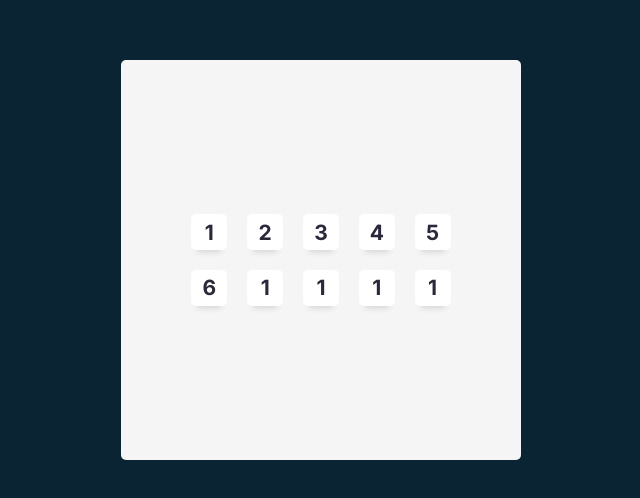
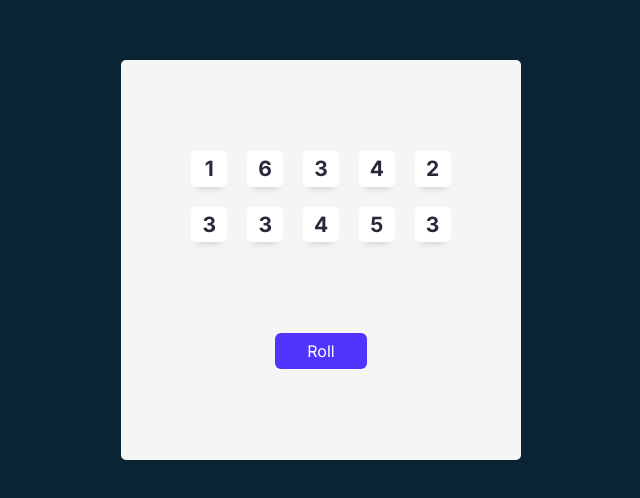
Before and after one commit to tiff3b/Tenzies, a React (Vite) app: page / in a window 1280 px wide. Shown: the part 140-638 px from the top of the page, without its empty margins (319-959 px from the left). Built offline with nearby package versions, Linux system fonts and the light colour scheme.

Commit message:
Added roll button

```diff
--- a/src/App.jsx
+++ b/src/App.jsx
@@ -1,20 +1,32 @@
-import { useState } from 'react'
+import { use, useState } from 'react'
 import Die from "./Die"
 
 export default function App() {
+
+    function generateNewDice(){
+        const newDice = []
+            for (let i =0; i <10; i++) {
+                const rand = Math.ceil(Math.random() * 6)
+                newDice.push(rand)
+            }
+        return newDice
+    }
+    const [newDice, setNewDice] = useState(generateNewDice())
+
+    const diceValues = newDice.map((num,index) => {
+        return <Die key={index} value={num} />
+    })
+
+    function rollDice(){
+        setNewDice(generateNewDice())
+    }
     return (
         <main>
             <div className="dice">
-                <Die value ={1}/>
-                <Die value ={2}/>
-                <Die value ={3}/>
-                <Die value ={4}/>
-                <Die value ={5}/>
-                <Die value ={6}/>
-                <Die value ={1}/>
-                <Die value ={1}/>
-                <Die value ={1}/>
-                <Die value ={1}/>
+                {diceValues}
+            </div>
+            <div className="roll">
+            <button onClick={rollDice}>Roll</button>
             </div>
         </main>
 )}
--- a/src/index.css
+++ b/src/index.css
@@ -26,7 +26,8 @@ main {
     height: 100%;
     border-radius: 5px;
     display: flex;
-    justify-content: center;
+    flex-direction: column;
+    justify-content: space-evenly;
     align-items: center;
 }
 
@@ -49,3 +50,15 @@ main {
     box-shadow: 0 8px 6px -6px lightgray;
     font-family: Inter, sans-serif;
 }
+
+.roll button{
+    background-color: #5035ff;
+    color: #ffffff;
+    width: 92px;
+    height:36px;
+    border-radius: 6px;
+    font-weight: 400;
+    font-size: 1em;
+    border: none;
+    font-family: Inter, sans-serif;
+}
```
Also changed, not shown: 1 other file (tests, documents, lock files or other folders).
